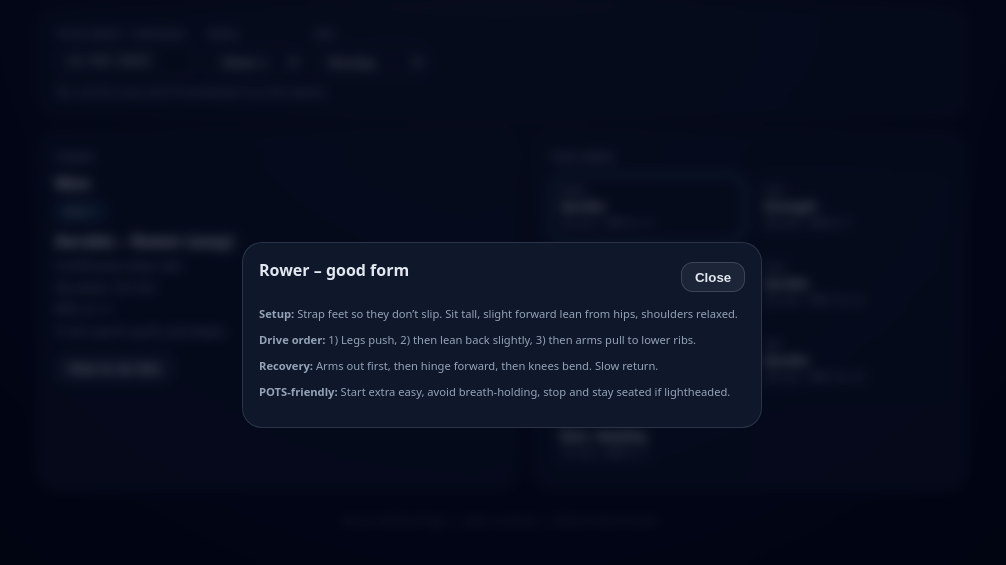
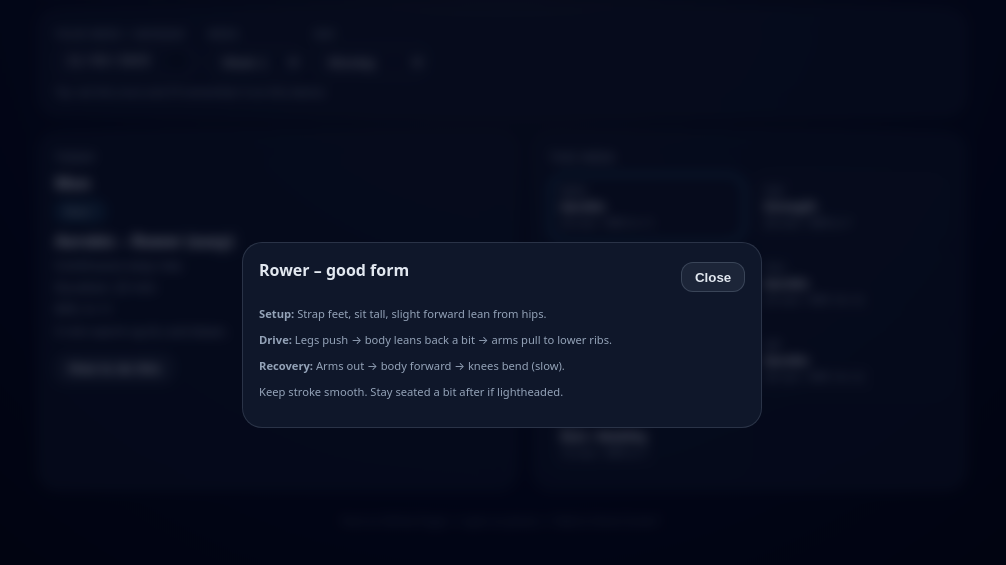
Before and after one commit to nathanlannan/pots_workout, a plain HTML site: page index.html in a window 1280 px wide. Both pictures are taken after a click on the button "How to do this". Shown: the part 65-630 px from the top of the page, without its empty margins (138-1144 px from the left). Drawn offline with Linux system fonts and the light colour scheme.

Commit message:
Update index.html

```diff
--- a/index.html
+++ b/index.html
@@ -312,75 +312,87 @@
   </div>
 
   <script>
-    // --- FORM/EXERCISE DICTIONARY ---
-    // keyed by a substring we can detect in the session title
+    // --- FORM/EXERCISE DICTIONARY (broad, so it always hits) ---
     const HOW_TO = [
       {
-        key: "Rower",
-        title: "Rower – good form",
+        key: "strength",
+        title: "Strength day – KB + bodyweight",
         body: `
-          <p><strong>Setup:</strong> Strap feet so they don’t slip. Sit tall, slight forward lean from hips, shoulders relaxed.</p>
-          <p><strong>Drive order:</strong> 1) Legs push, 2) then lean back slightly, 3) then arms pull to lower ribs.</p>
-          <p><strong>Recovery:</strong> Arms out first, then hinge forward, then knees bend. Slow return.</p>
-          <p><strong>POTS-friendly:</strong> Start extra easy, avoid breath-holding, stop and stay seated if lightheaded.</p>
+          <p><strong>Goblet squat</strong><br>
+          • Hold KB at chest, elbows down.<br>
+          • Feet shoulder-ish width, toes slightly out.<br>
+          • Sit hips back and down, chest tall.<br>
+          • Only as low as you can control.<br>
+          • Stand up, exhale. Leave 2–3 reps in the tank.</p>
+
+          <p><strong>KB deadlift / hinge</strong><br>
+          • KB between feet.<br>
+          • Soft knees, push hips back, keep back flat.<br>
+          • Grab KB, stand tall by pushing floor away.<br>
+          • Control down. Don’t round.</p>
+
+          <p><strong>1-arm KB row</strong><br>
+          • One hand on bench/chair, back flat.<br>
+          • Pull KB toward hip/ribs, squeeze shoulder blade.<br>
+          • Lower slow.</p>
+
+          <p><strong>Split squat to box (if listed)</strong><br>
+          • Front foot flat, back foot behind.<br>
+          • Drop straight down, light KB or just bodyweight.<br>
+          • Use box/chair for safety.</p>
+
+          <p><strong>Suitcase/farmer carries</strong><br>
+          • Stand tall, KB at side, walk slow.<br>
+          • Ribs down, no leaning.<br>
+          • Stop if HR or symptoms rise.</p>
+
+          <p><strong>POTS safety</strong><br>
+          • Breathe every rep, no breath-holding.<br>
+          • Sit between sets.<br>
+          • If dizzy → stop, sit, feet up.</p>
         `
       },
       {
-        key: "Outdoor walk",
-        title: "Outdoor walk – good form",
+        key: "rower",
+        title: "Rower – good form",
         body: `
-          <p>Walk on flat ground, arms swinging naturally, eyes forward.</p>
-          <p>Keep stride short and relaxed; don't rush start. If symptoms appear, stop and stand or sit.</p>
-          <p>Compression + pre-hydration helps upright tolerance.</p>
+          <p><strong>Setup:</strong> Strap feet, sit tall, slight forward lean from hips.</p>
+          <p><strong>Drive:</strong> Legs push → body leans back a bit → arms pull to lower ribs.</p>
+          <p><strong>Recovery:</strong> Arms out → body forward → knees bend (slow).</p>
+          <p>Keep stroke smooth. Stay seated a bit after if lightheaded.</p>
         `
       },
       {
-        key: "Strength – KB",
-        title: "KB strength – good form",
+        key: "walk",
+        title: "Outdoor walk – good form",
         body: `
-          <p><strong>Goblet squat:</strong> Hold KB at chest, feet shoulder-width, sit hips back/down to comfortable depth, stand tall. Breathe out on the way up.</p>
-          <p><strong>KB deadlift/hinge:</strong> KB between feet, soft knees, hinge hips back keeping back flat, grab KB, stand by pushing floor away.</p>
-          <p><strong>1-arm KB row:</strong> Support one hand on bench/chair, back flat, pull KB toward hip, control down.</p>
-          <p>Always leave 2–3 reps in the tank. If dizzy, sit and continue with seated work.</p>
+          <p>Flat route, relaxed stride, arms swing naturally.</p>
+          <p>Look ahead, don’t hunch.</p>
+          <p>Compression + pre-hydration help upright tolerance.</p>
+          <p>Stop and sit if symptoms show up.</p>
         `
       },
       {
-        key: "Combo – Walk + Row",
-        title: "Combo – walk then row",
+        key: "long –",
+        title: "Long session – how to",
         body: `
-          <p>Do the walk portion first (flat, easy), then sit and row with the technique above.</p>
-          <p>Sitting for the second half helps symptoms if upright is tiring.</p>
+          <p>Keep most of the time at RPE 10–12.</p>
+          <p>Short sip/breath breaks are totally okay.</p>
+          <p>Mix upright + rower if upright is tiring.</p>
         `
       },
       {
-        key: "Quality",
-        title: "Quality / intervals – how to",
-        body: `
-          <p>Warm up 5 min easy.</p>
-          <p>For each work segment: row with good form, raise effort to target RPE, keep breathing continuous.</p>
-          <p>Between reps: go very easy, stay seated until HR/symptoms settle.</p>
-        `
-      },
-      {
-        key: "Long –",
-        title: "Long session – how to",
-        body: `
-          <p>Keep most of it at RPE 10–12.</p>
-          <p>Short sip/breath breaks are okay, especially in POTS.</p>
-          <p>Use compression + fluids on these days.</p>
-        `
-      },
-      {
-        key: "Rest / Mobility",
+        key: "rest / mobility",
         title: "Mobility / recovery",
         body: `
-          <p>Gentle neck, shoulders, thoracic rotations, hip flexor stretch, ankle pumps.</p>
-          <p>Finish with 3–5 min diaphragmatic breathing in a comfortable position.</p>
+          <p>Neck circles, shoulder rolls, thoracic rotations, hip flexor stretch.</p>
+          <p>Finish with 3–5 min diaphragmatic breathing.</p>
+          <p>Goal: feel better after than before.</p>
         `
       }
     ];
 
-    // --- PLAN GENERATOR (same structure, just like before) ---
+    // --- PLAN GENERATOR ---
     function generatePlan() {
       const plan = [];
       const days = ["Mon","Tue","Wed","Thu","Fri","Sat","Sun"];
@@ -630,7 +642,7 @@
 
     fillWeekSelect();
 
-    // load saved Monday
+    // load saved Monday or default to this week's Monday
     const saved = loadStartDate();
     if (saved) {
       startDateInput.value = saved;
@@ -698,27 +710,40 @@
       if (e.target === rpeOverlay) rpeOverlay.classList.remove("active");
     });
 
-    // How-to modal
+    // How-to modal (fixed, broad match)
     function showHowToForCurrent() {
       const week = parseInt(weekSelect.value, 10);
       const dayIdx = parseInt(daySelect.value, 10);
       const sess = PLAN.find(s => s.week === week && s.dayIdx === dayIdx);
       if (!sess) return;
 
-      // find matching how-to
-      const match = HOW_TO.find(h => sess.session_type.includes(h.key));
+      const lowerTitle = (sess.session_type || "").toLowerCase();
+
+      let match = null;
+      if (lowerTitle.includes("strength")) {
+        match = HOW_TO.find(h => h.key === "strength");
+      } else if (lowerTitle.includes("rower")) {
+        match = HOW_TO.find(h => h.key === "rower");
+      } else if (lowerTitle.includes("walk")) {
+        match = HOW_TO.find(h => h.key === "walk");
+      } else if (lowerTitle.includes("long")) {
+        match = HOW_TO.find(h => h.key === "long –");
+      } else if (lowerTitle.includes("mobility") || lowerTitle.includes("rest")) {
+        match = HOW_TO.find(h => h.key === "rest / mobility");
+      }
+
       if (match) {
         howToTitle.textContent = match.title;
         howToBody.innerHTML = match.body;
       } else {
-        // fallback
         howToTitle.textContent = "General form tips";
         howToBody.innerHTML = `
-          <p>Move at the RPE shown for today. Keep breathing, no breath-holding.</p>
-          <p>If upright makes symptoms worse, do the session on the rower, seated.</p>
-          <p>Stop immediately for chest pain, severe dizziness, or vision changes.</p>
+          <p>Keep breathing, no breath-holding.</p>
+          <p>Pick the seated/rower option if upright is rough today.</p>
+          <p>Stop for chest pain, severe dizziness, or vision change.</p>
         `;
       }
+
       howToOverlay.classList.add("active");
     }
 
```
